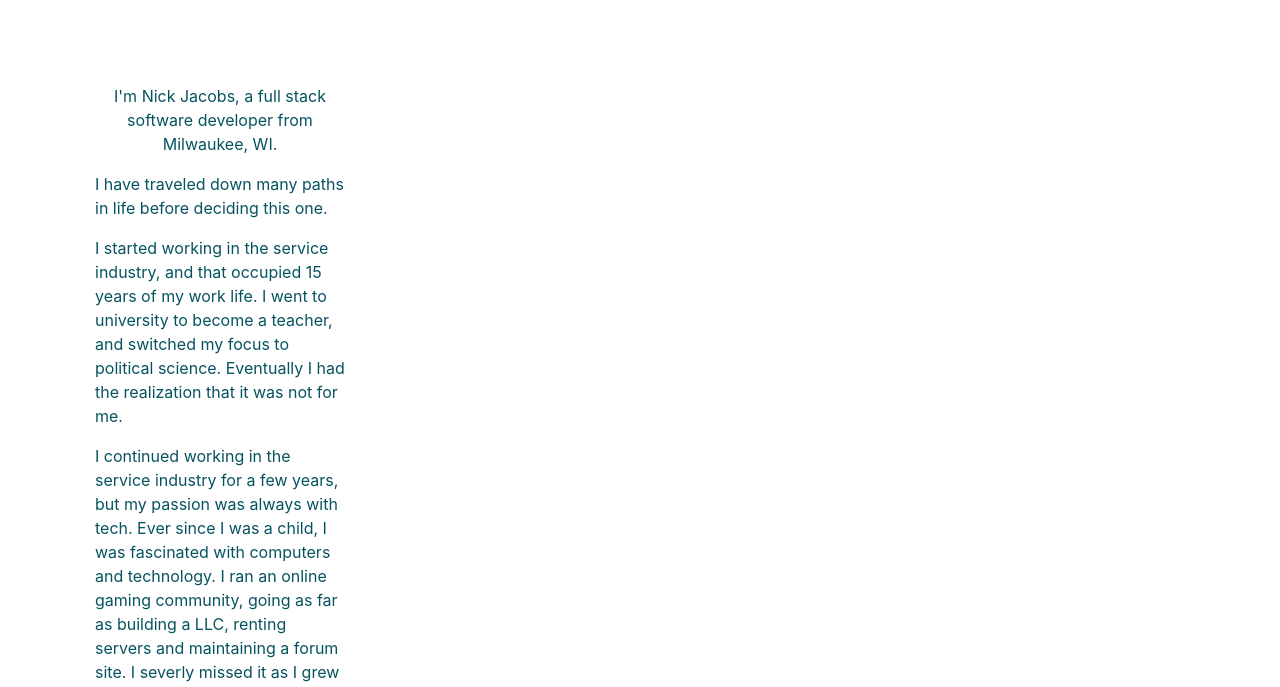
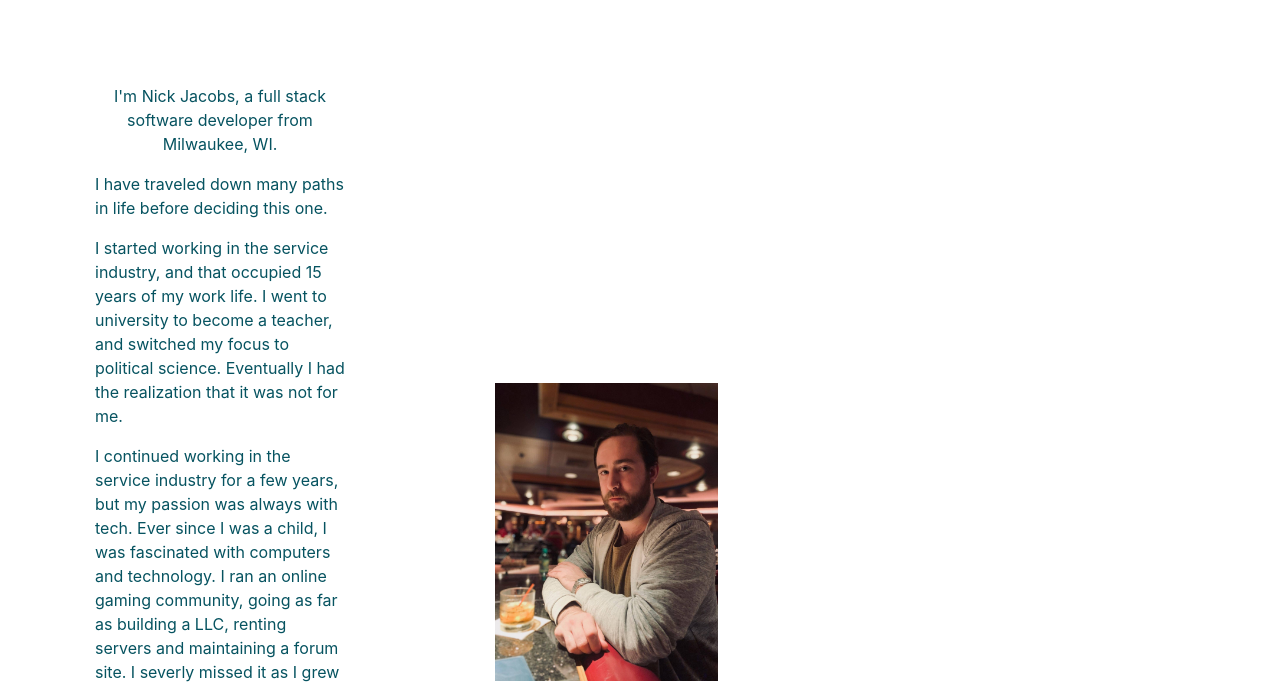
Before and after one commit to NicholasthedevJacobs/Portfolio_Website, a plain HTML site: page about.html in a window 1280 px wide. Shown: the part 103-790 px from the top of the page. Drawn offline with nearby package versions, Linux system fonts and the light colour scheme.

Commit message:
Added picture to about page, and oriented it.

```diff
--- a/about.html
+++ b/about.html
@@ -70,6 +70,13 @@
                         </div>
 
                     </div>
+                    <div class="col-md-4">
+                        <div class="cocktail-lounge">
+                            <img src="images/cocktail lounge.jpg" width="100%" alt="Having a cocktail">
+                        </div>
+
+
+                    </div>
 
                 </div>
 
--- a/styles.css
+++ b/styles.css
@@ -1,4 +1,5 @@
 .about-row{
+    display: flex;
     margin: 80px;
     align-items: center;
     color: #065360;
@@ -7,6 +8,11 @@
 .about-paragraph{
    justify-items: center;
    justify-content: center;
+}
+
+.cocktail-lounge{
+    display: flex;
+    margin-left: 120px;
 }
 
 
```
Also changed, not shown: images/cocktail lounge.jpg (added).
